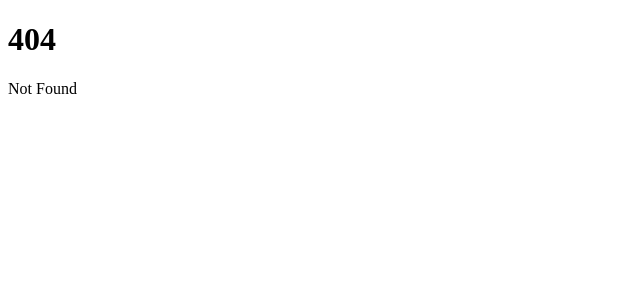
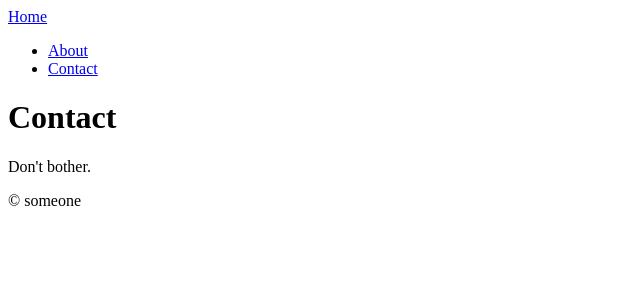
Before and after one commit to notunrandom/notunseldom, a SvelteKit app: page /contact in a window 1280 px wide. Before the commit this address had no page. Shown: the top 300 px of the page, without its empty margins (0-640 px from the left). Built offline with nearby package versions, Linux system fonts and the light colour scheme.

Commit message:
Add 2 pages, basic navigation, header+footer.

```diff
--- /dev/null
+++ b/src/lib/components/Footer.svelte
@@ -0,0 +1,3 @@
+<footer>
+  <p>&copy; someone</p>
+</footer>
--- /dev/null
+++ b/src/lib/components/Header.svelte
@@ -0,0 +1,9 @@
+<header>
+  <a href="/">Home</a>
+  <nav>
+    <ul>
+      <li><a href="/about">About</a></li>
+      <li><a href="/contact">Contact</a></li>
+    </ul>
+  </nav>
+</header>
--- /dev/null
+++ b/src/routes/+layout.svelte
@@ -0,0 +1,12 @@
+<script>
+	import Header from '$lib/components/Header.svelte';
+	import Footer from '$lib/components/Footer.svelte';
+</script>
+
+<Header />
+
+<main>
+	<slot />
+</main>
+
+<Footer />
--- a/src/routes/+page.svelte
+++ b/src/routes/+page.svelte
@@ -1,2 +1,2 @@
-<h1>Welcome to SvelteKit</h1>
-<p>Visit <a href="https://kit.svelte.dev">kit.svelte.dev</a> to read the documentation</p>
+<h1>Home page</h1>
+<p>Welcome.</p>
--- /dev/null
+++ b/src/routes/about/+page.svelte
@@ -0,0 +1,2 @@
+<h1>About</h1>
+<p>I am me.</p>
--- /dev/null
+++ b/src/routes/contact/+page.svelte
@@ -0,0 +1,2 @@
+<h1>Contact</h1>
+<p>Don't bother.</p>
```
